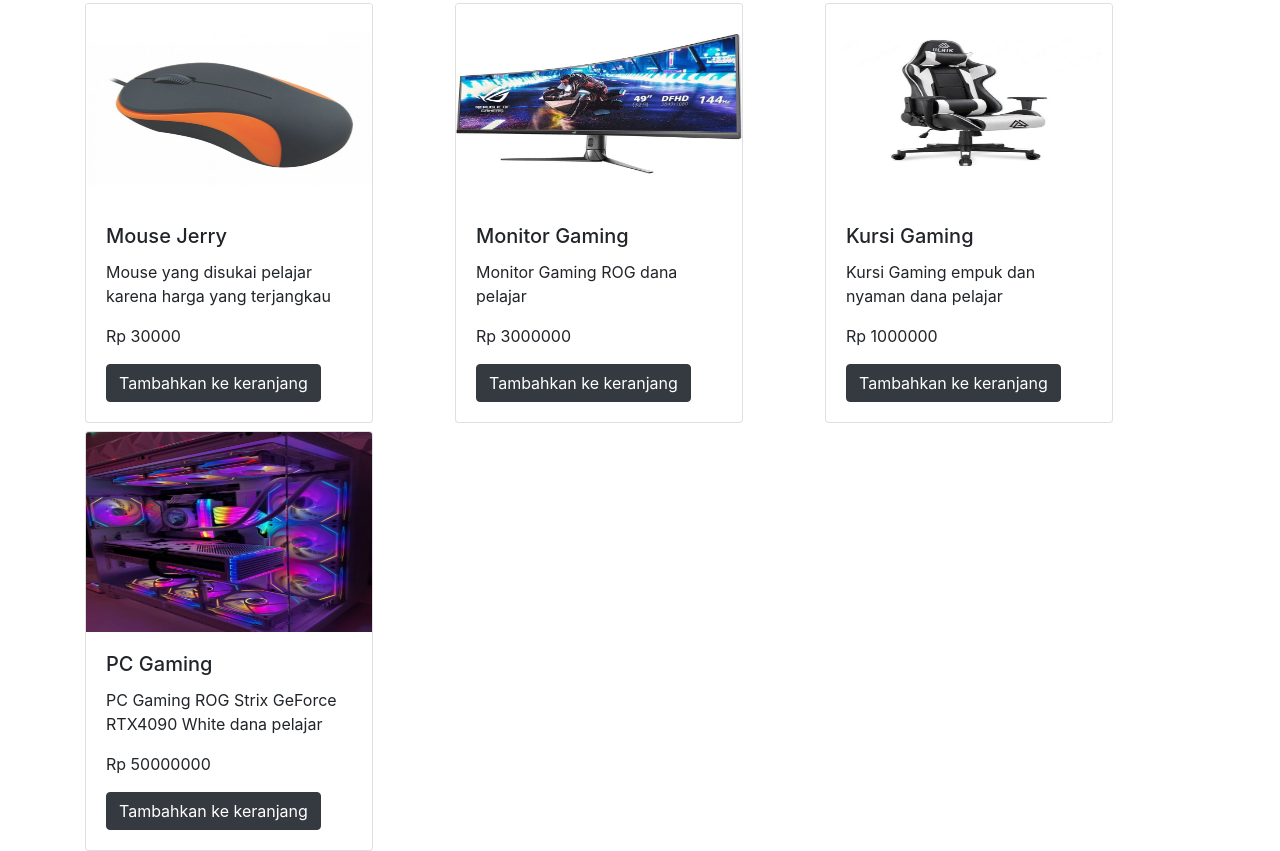
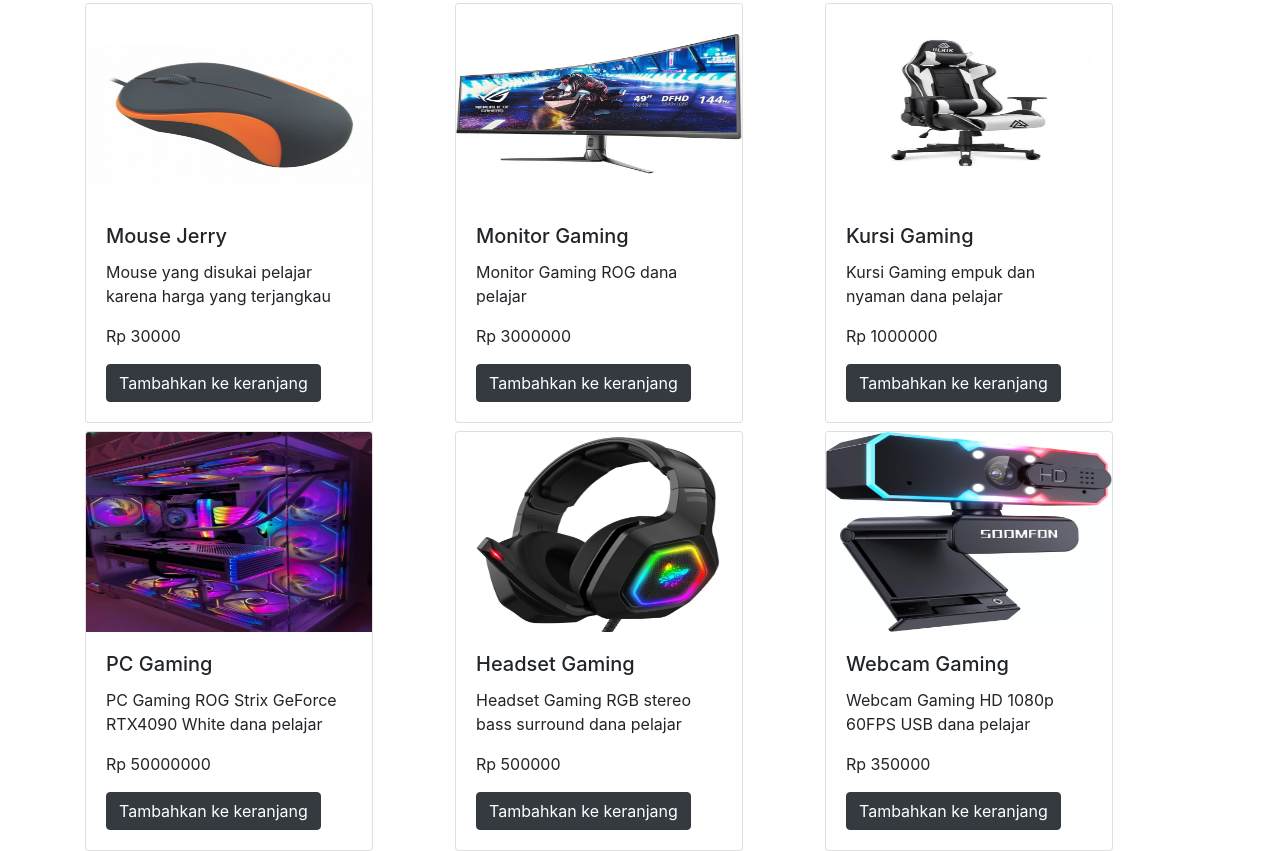
Before and after one commit to Muhamad-Pikri/Tugas_DOM_JS_Pikrti, a plain HTML site: page index.html in a window 1280 px wide. Shown: the part 497-1348 px from the top of the page. Drawn offline with nearby package versions, Linux system fonts and the light colour scheme; some packages are replaced by stand-ins of ours; a script that the page names is missing.

Commit message:
Pikri_JS_DOM

```diff
--- a/index.html
+++ b/index.html
@@ -9,7 +9,8 @@
     <link rel="stylesheet" href="https://stackpath.bootstrapcdn.com/bootstrap/4.3.1/css/bootstrap.min.css"
         integrity="sha384-ggOyR0iXCbMQv3Xipma34MD+dH/1fQ784/j6cY/iJTQUOhcWr7x9JvoRxT2MZw1T" crossorigin="anonymous">
     <script defer src="https://use.fontawesome.com/releases/v5.8.1/js/all.js"
-    integrity="sha384-g5uSoOSBd7KkhAMlnQILrecXvzst9TdC09/VM+pjDTCM+1il8RHz5fKANTFFb+gQ" crossorigin="anonymous"></script>
+        integrity="sha384-g5uSoOSBd7KkhAMlnQILrecXvzst9TdC09/VM+pjDTCM+1il8RHz5fKANTFFb+gQ"
+        crossorigin="anonymous"></script>
 </head>
 
 <body>
@@ -20,7 +21,8 @@
                 <input class="form-control mr-sm-2" type="search" placeholder="Search" id="keyword" aria-label="Search">
                 <button class="btn btn-outline-success my-2 my-sm-0" type="submit" id="searchItem">Search</button>
             </form>
-            <button class="btn btn-dark" id="cart"><i class="fas fa-shopping-cart"></i><span id="cartItemCount">(0)</span></button>
+            <button class="btn btn-dark" id="cart"><i class="fas fa-shopping-cart"></i><span
+                    id="cartItemCount">(0)</span></button>
         </nav>
         <div class="row">
             <div class="row col-md-12 mt-2" id="listBarang">
@@ -31,7 +33,8 @@
 
     <script src="https://cdn.jsdelivr.net/npm/sweetalert2@11"></script>
     <script src="https://stackpath.bootstrapcdn.com/bootstrap/4.3.1/js/bootstrap.min.js"
-    integrity="sha384-JjSmVgyd0p3pXB1rRibZUAYoIIy6OrQ6VrjIEaFf/nJGzIxFDsf4x0xIM+B07jRM" crossorigin="anonymous"></script>
+        integrity="sha384-JjSmVgyd0p3pXB1rRibZUAYoIIy6OrQ6VrjIEaFf/nJGzIxFDsf4x0xIM+B07jRM"
+        crossorigin="anonymous"></script>
 
 </body>
 
@@ -49,7 +52,9 @@
             ['004', 'Mouse Jerry', 30000, 'Mouse yang disukai pelajar karena harga yang terjangkau', 'img/jerry.jpg'],
             ['005', 'Monitor Gaming', 3000000, 'Monitor Gaming ROG dana pelajar', 'img/monitor.jpg'],
             ['006', 'Kursi Gaming', 1000000, 'Kursi Gaming  empuk dan nyaman dana pelajar', 'img/kursigaming.jpg'],
-        ['007', 'PC Gaming', 50000000, 'PC Gaming ROG Strix GeForce RTX4090 White dana pelajar', 'img/pcgaming.jpg']
+            ['007', 'PC Gaming', 50000000, 'PC Gaming ROG Strix GeForce RTX4090 White dana pelajar', 'img/pcgaming.jpg'],
+            ['008', 'Headset Gaming', 500000, 'Headset Gaming RGB stereo bass surround dana pelajar', 'img/headsetgaming.jpg'],
+            ['009', 'Webcam Gaming', 350000, 'Webcam Gaming HD 1080p 60FPS USB dana pelajar', 'img/webcamgaming.jpg']
         ]
         function Cari(keyword) {
             listBarang.innerHTML = "";
@@ -127,4 +132,5 @@
         Cari("");
     });
 </script>
+
 </html>
```
Also changed, not shown: img/headsetgaming.jpg (added), img/webcamgaming.jpg (added). Lines whose indentation alone changed are shown as unchanged.
